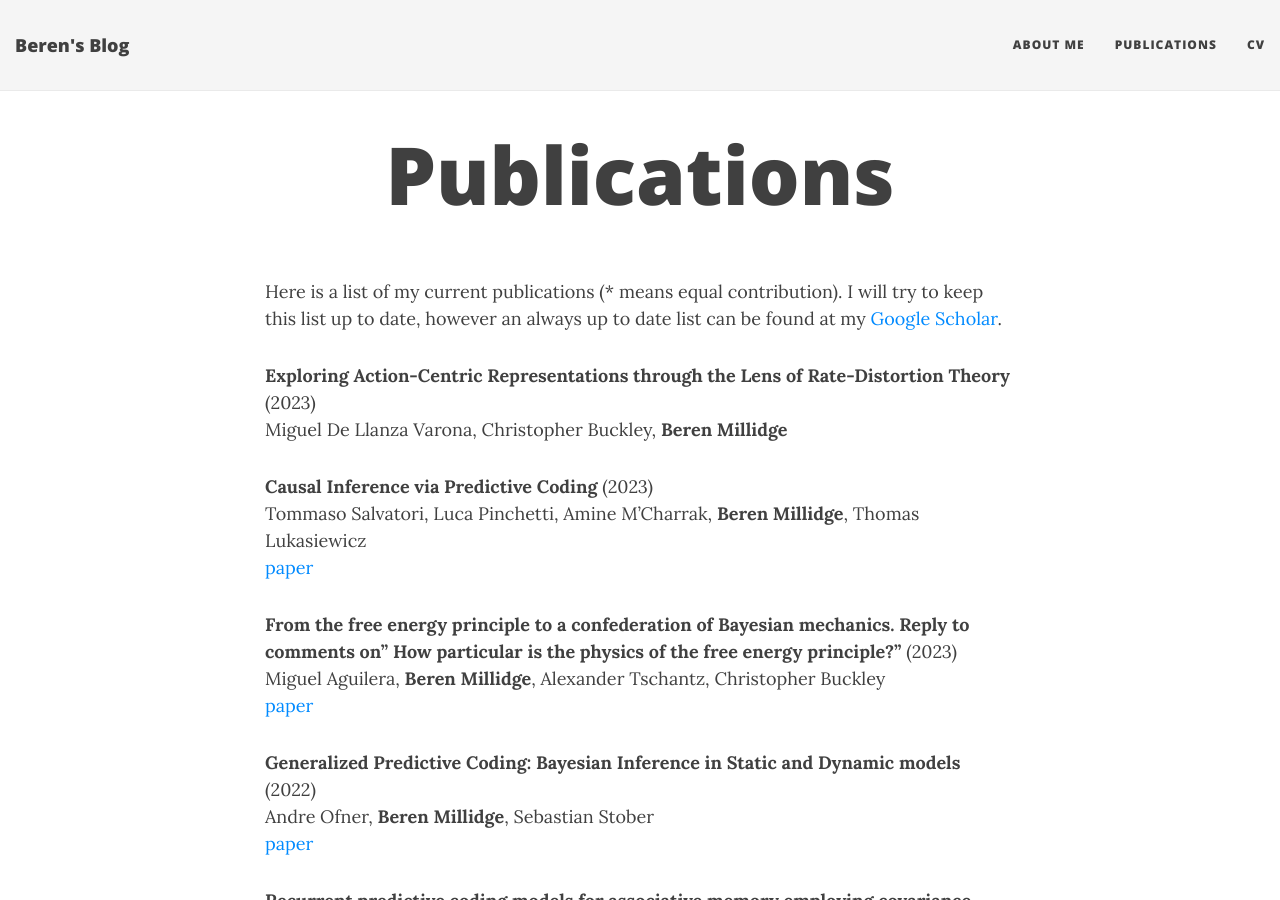
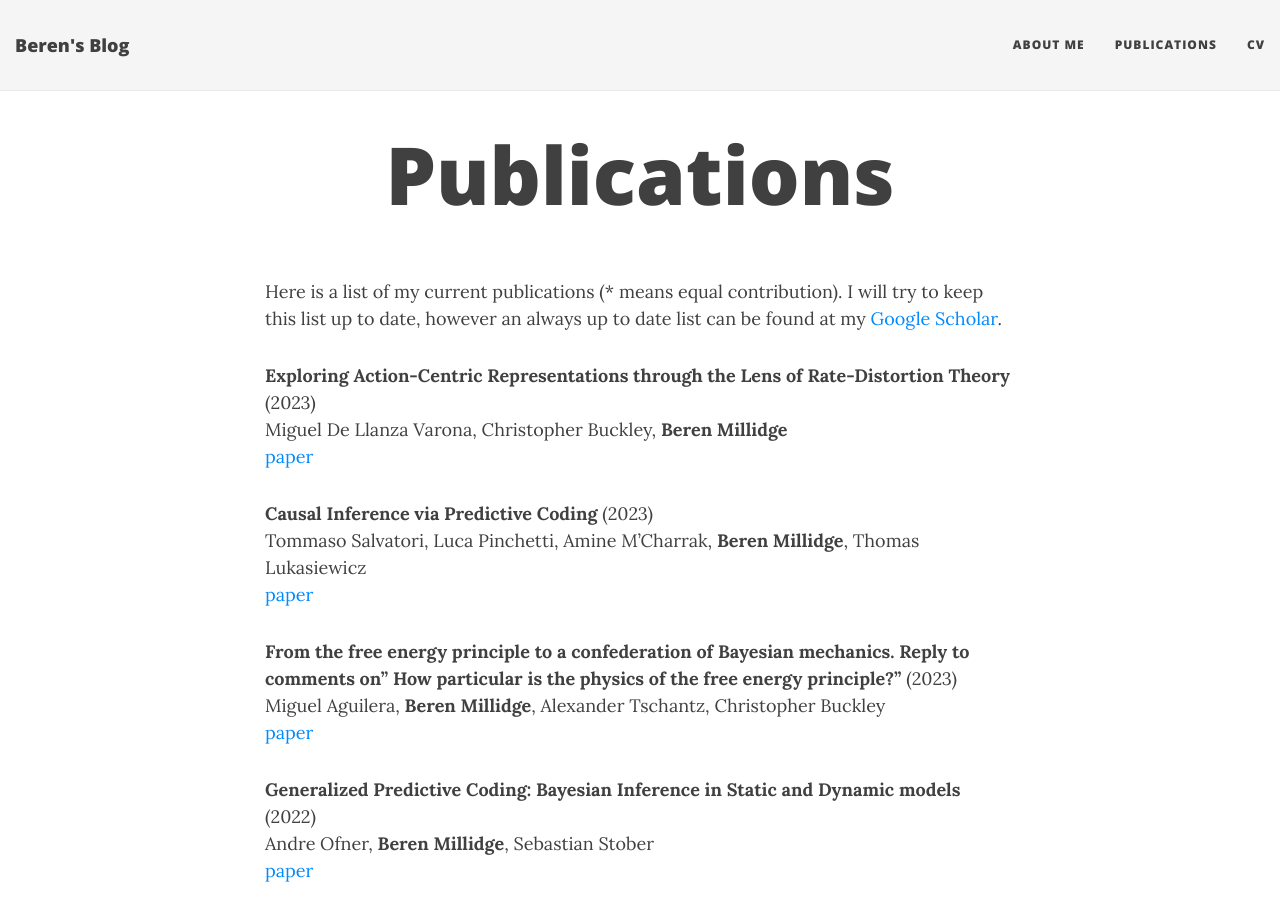
Before and after one commit to BerenMillidge/BerenMillidge.github.io, a Jekyll site: the page built from publications.md, in a window 1280 px wide and 900 px high. Built offline with Jekyll 4.4.1, drawn with Linux system fonts in a browser that asks for light colours; nearby versions of some CDN libraries.

Commit message:
Update publications.md

```diff
--- a/publications.md
+++ b/publications.md
@@ -5,7 +5,7 @@
 
 Here is a list of my current publications (* means equal contribution). I will try to keep this list up to date, however an always up to date list can be found at my [Google Scholar](https://scholar.google.com/citations?user=3GGkFTkAAAAJ&hl=en&oi=ao).
 
-**Exploring Action-Centric Representations through the Lens of Rate-Distortion Theory** (2023) <br /> Miguel De Llanza Varona, Christopher Buckley, **Beren Millidge**
+**Exploring Action-Centric Representations through the Lens of Rate-Distortion Theory** (2023) <br /> Miguel De Llanza Varona, Christopher Buckley, **Beren Millidge** <br /> [paper](https://openreview.net/pdf?id=C-UXIjnKox)
 
 **Causal Inference via Predictive Coding** (2023) <br /> Tommaso Salvatori, Luca Pinchetti, Amine M'Charrak, **Beren Millidge**, Thomas Lukasiewicz <br /> [paper](https://arxiv.org/abs/2306.15479)
 
```
